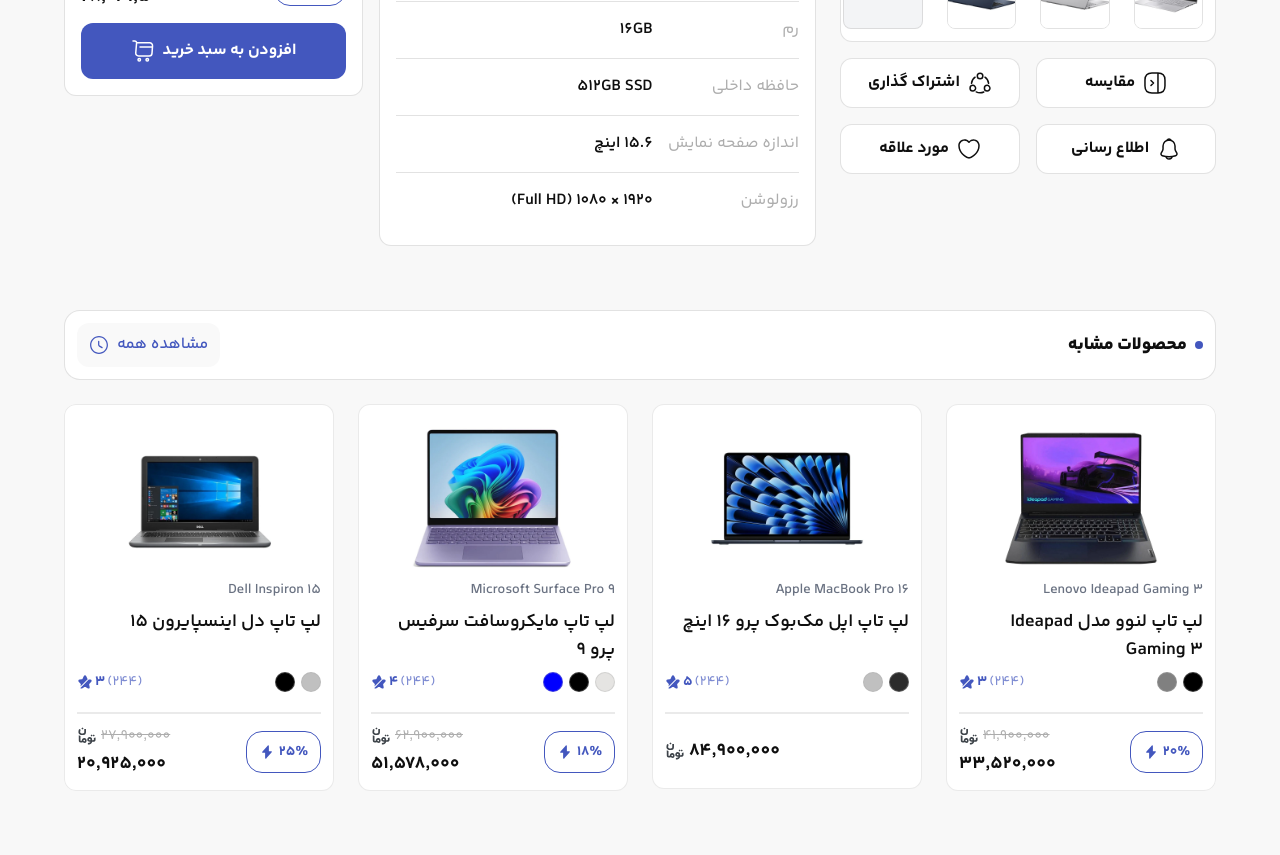
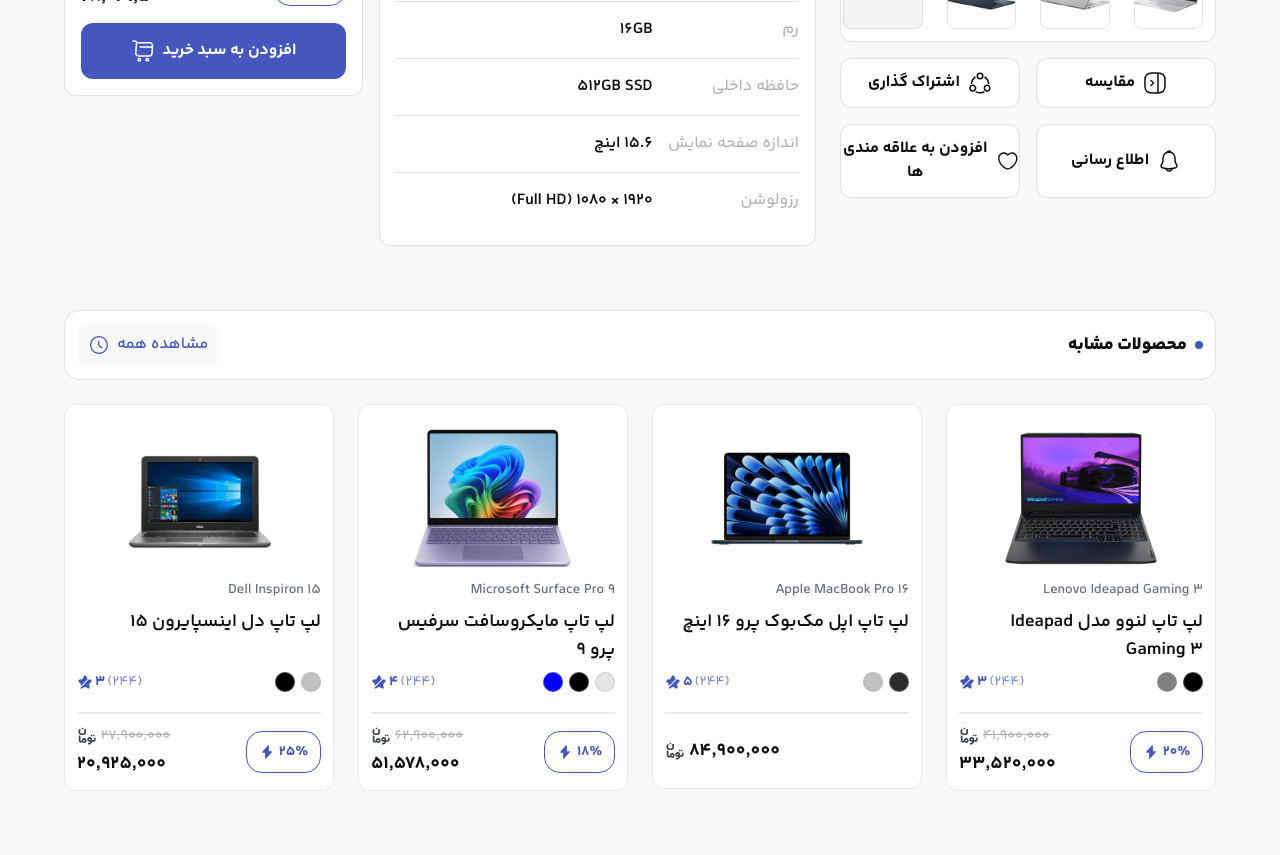
Before and after one commit to Amirmohamads1383/digi-market, a React (Vite) app: page /product/1 in a window 1280 px wide. Shown: the part 800-1655 px from the top of the page. Built offline with nearby package versions, Linux system fonts and the light colour scheme.

Commit message:
Fix Wishlist Loggic

```diff
--- a/src/App.jsx
+++ b/src/App.jsx
@@ -1,12 +1,15 @@
 import { RouterProvider } from "react-router";
 import routes from "./routes";
 import { CartProvider } from "./context/CartContext";
+import WishlistProvider from "./context/WishlistContext";
 
 function App() {
   return (
     <>
       <CartProvider>
-        <RouterProvider router={routes} />
+        <WishlistProvider>
+          <RouterProvider router={routes} />
+        </WishlistProvider>
       </CartProvider>
     </>
   );
--- a/src/component/SingleProduct/component/ProductGallery.jsx
+++ b/src/component/SingleProduct/component/ProductGallery.jsx
@@ -127,7 +127,7 @@
           </button>
         </Modal>
       )}
-      <ProductActions />
+      <ProductActions product={product}/>
     </div>
   );
 }
--- a/src/component/SingleProduct/template/ProductActions.jsx
+++ b/src/component/SingleProduct/template/ProductActions.jsx
@@ -1,6 +1,7 @@
 import React from "react";
+import { useWishlist } from "../../../context/WishlistContext";
 
-export default function ProductActions() {
+export default function ProductActions({ product }) {
   const ActionButtons = [
     {
       id: 1,
@@ -92,27 +93,10 @@
         </>
       ),
     },
-    {
-      id: 4,
-      title: "مورد علاقه",
-      icon: (
-        <>
-          <svg
-            xmlns="http://www.w3.org/2000/svg"
-            width={24}
-            height={24}
-            viewBox="0 0 24 24"
-            fill="none"
-          >
-            <path
-              d="M12 21.65c-.31 0-.61-.04-.86-.13-3.82-1.31-9.89-5.96-9.89-12.83 0-3.5 2.83-6.34 6.31-6.34 1.69 0 3.27.66 4.44 1.84a6.2 6.2 0 0 1 4.44-1.84c3.48 0 6.31 2.85 6.31 6.34 0 6.88-6.07 11.52-9.89 12.83-.25.09-.55.13-.86.13M7.56 3.85c-2.65 0-4.81 2.17-4.81 4.84 0 6.83 6.57 10.63 8.88 11.42.18.06.57.06.75 0 2.3-.79 8.88-4.58 8.88-11.42 0-2.67-2.16-4.84-4.81-4.84-1.52 0-2.93.71-3.84 1.94-.28.38-.92.38-1.2 0a4.77 4.77 0 0 0-3.85-1.94"
-              fill="currentColor"
-            />
-          </svg>
-        </>
-      ),
-    },
   ];
+
+  const { toggleWishlist, isInWishlist } = useWishlist();
+  const isFavorite = isInWishlist(product?.id);
 
   return (
     <div className="grid grid-cols-2 gap-4 mt-4">
@@ -125,6 +109,25 @@
           {button.title}
         </button>
       ))}
+      <button
+        className="flex items-center justify-center gap-2 py-3 font-bold text-Title hover:text-Primary transition-all bg-white border border-Caption/35 rounded-xl cursor-pointer"
+        onClick={() => toggleWishlist(product)}
+      >
+        <svg
+          xmlns="http://www.w3.org/2000/svg"
+          width={24}
+          height={24}
+          viewBox="0 0 24 24"
+          fill={isFavorite ? "currentColor" : "none"}
+          className={isFavorite ? "text-red-600" : ""}
+        >
+          <path
+            d="M12 21.65c-.31 0-.61-.04-.86-.13-3.82-1.31-9.89-5.96-9.89-12.83 0-3.5 2.83-6.34 6.31-6.34 1.69 0 3.27.66 4.44 1.84a6.2 6.2 0 0 1 4.44-1.84c3.48 0 6.31 2.85 6.31 6.34 0 6.88-6.07 11.52-9.89 12.83-.25.09-.55.13-.86.13M7.56 3.85c-2.65 0-4.81 2.17-4.81 4.84 0 6.83 6.57 10.63 8.88 11.42.18.06.57.06.75 0 2.3-.79 8.88-4.58 8.88-11.42 0-2.67-2.16-4.84-4.81-4.84-1.52 0-2.93.71-3.84 1.94-.28.38-.92.38-1.2 0a4.77 4.77 0 0 0-3.85-1.94"
+            fill="currentColor"
+          />
+        </svg>
+        {isFavorite ? "حذف از علاقه‌مندی‌ها" : "افزودن به علاقه مندی ها"}{" "}
+      </button>
     </div>
   );
 }
--- /dev/null
+++ b/src/context/WishlistContext.jsx
@@ -0,0 +1,100 @@
+import { createContext, useContext, useEffect, useState } from "react";
+import { toast } from "sonner";
+
+const WishListContext = createContext();
+
+export default function WishlistProvider({ children }) {
+  /* States */
+  const [wishlist, setWishList] = useState([]);
+  const [isInitialized, setIsInitialized] = useState(false);
+
+  /* Get Wishlist From LocalStorage */
+  useEffect(() => {
+    const savedWishlist = localStorage.getItem("wishlist");
+    if (savedWishlist) {
+      try {
+        const parsedWishList = JSON.parse(savedWishlist);
+        setWishList(parsedWishList);
+      } catch (error) {
+        console.error("Error loading wishlist:", error);
+        setWishList([]);
+      }
+    }
+    setIsInitialized(true);
+  }, []);
+
+  /* Set WishList To LocalStorage */
+  useEffect(() => {
+    if (isInitialized) {
+      localStorage.setItem("wishlist", JSON.stringify(wishlist));
+    }
+  }, [wishlist, isInitialized]);
+
+  /* Add To WishList Handler */
+  const addToWishlist = (product) => {
+    setWishList((prev) => {
+      const exists = prev.some((item) => item.id === product.id);
+      if (exists) {
+        toast.info("این محصول قبلاً در لیست علاقه‌مندی‌ها وجود دارد");
+        return prev;
+      }
+      toast.success("محصول به علاقه‌مندی‌ها اضافه شد");
+      return [...prev, { ...product, addedAt: Date.now() }];
+    });
+  };
+
+  /* Remove From WishList */
+  const removeFromWishList = (productId) => {
+    setWishList((prev) => {
+      const newList = prev.filter((item) => item.id !== productId);
+      toast.success("محصول از علاقه‌مندی‌ها حذف شد");
+      return newList;
+    });
+  };
+
+  const toggleWishlist = (product) => {
+    const exists = wishlist.some((item) => item.id === product.id);
+    if (exists) {
+      removeFromWishList(product.id);
+    } else {
+      addToWishlist(product);
+    }
+  };
+
+  /* Remove All WishList */
+  const clearWishlist = () => {
+    setWishList([]);
+    toast.success("همه محصولات از علاقه‌مندی‌ها حذف شدند");
+  };
+
+  const isInWishlist = (productId) => {
+    return wishlist.some((item) => item.id === productId);
+  };
+
+  /* Count WishList */
+  const getWishlistCount = () => wishlist.length;
+
+  return (
+    <WishListContext.Provider
+      value={{
+        wishlist,
+        addToWishlist,
+        removeFromWishList,
+        toggleWishlist,
+        clearWishlist,
+        isInWishlist,
+        wishlistCount: getWishlistCount(),
+      }}
+    >
+      {children}
+    </WishListContext.Provider>
+  );
+}
+
+export function useWishlist() {
+  const context = useContext(WishListContext);
+  if (!context) {
+    throw new Error("useWishlist must be used within a WishlistProvider");
+  }
+  return context;
+}
```
